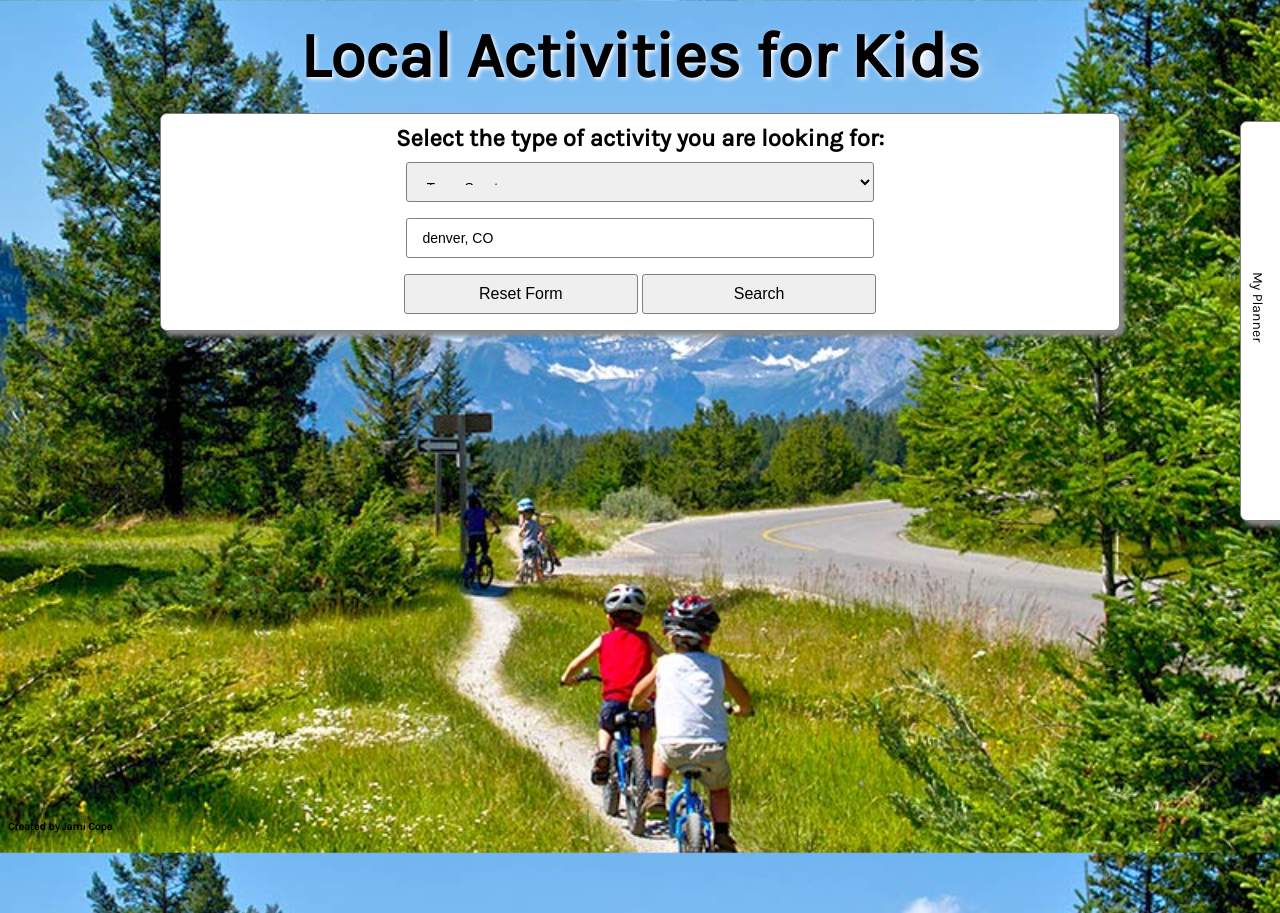
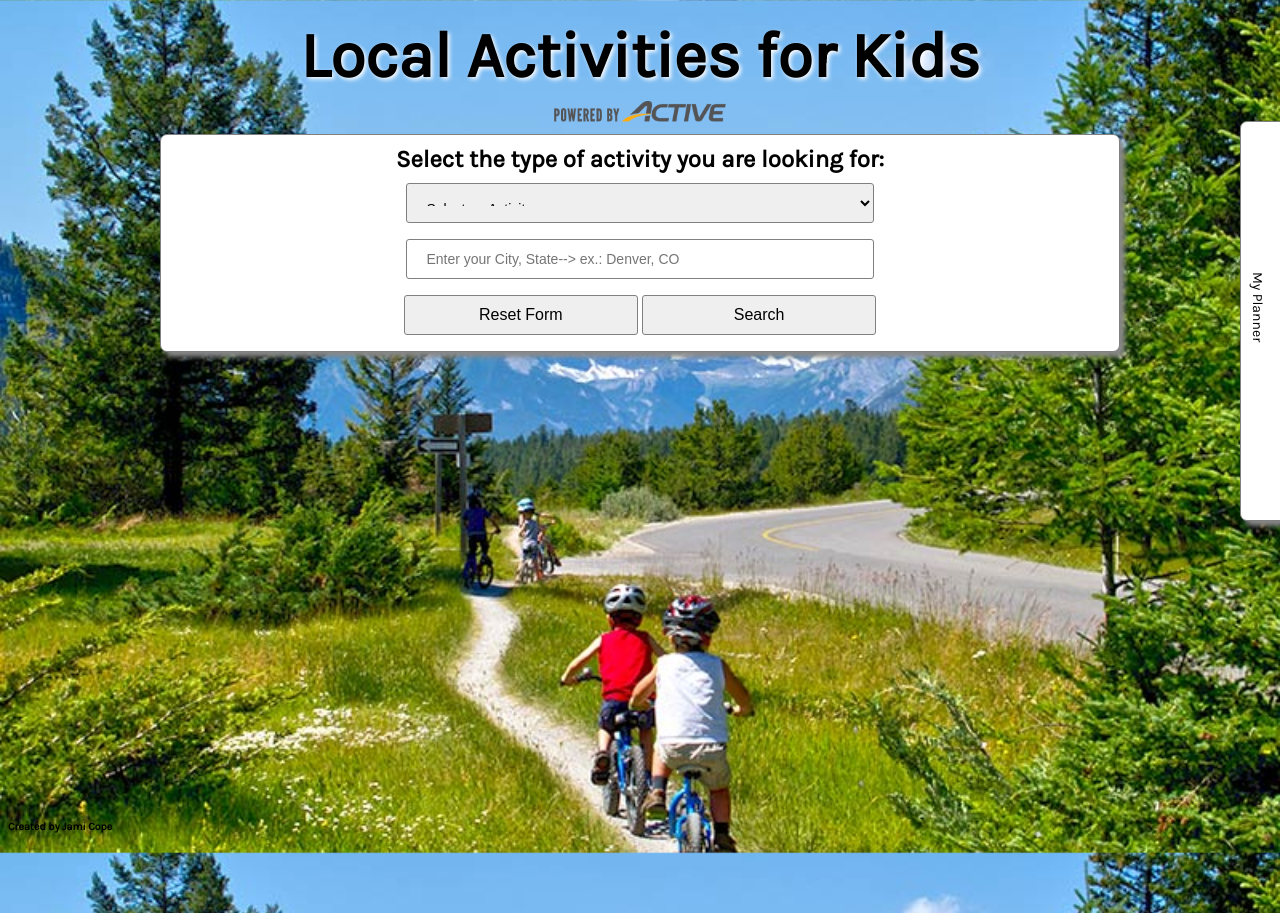
Before and after one commit to jamicope/node-capstone-kids-activity-search-active, a website: page public/index.html in a window 1280 px wide. Drawn offline with nearby package versions, Linux system fonts and the light colour scheme; no server answers.

Commit message:
active attribution

```diff
--- a/public/index.html
+++ b/public/index.html
@@ -17,6 +17,7 @@
                 <div class="row">
                     <div class="col-12 orange">
                         <h1>Local Activities for Kids</h1>
+                        <img src="images/power-by-active.png">
                     </div>
                 </div>
             </header>
@@ -27,8 +28,8 @@
                     <h2>Select the type of activity you are looking for:</h2>
 
                     <select name="activity" id="activity">
-                       <option value="" >Select an Activity</option>
-                        <option value="Team Sports" selected="selected">Team Sports</option>
+                        <option value="" selected="selected">Select an Activity</option>
+                        <option value="Team Sports">Team Sports</option>
                        <option value="Individual Sports">Individual Sports</option>
                        <option value="Youth Camps">Youth Camps</option>
                        <option value="ParksandRecreation">Parks and Recreation</option>
@@ -39,13 +40,14 @@
                        <option value="Outdoor Adventure">Outdoor Adventure</option>
                    </select>
 
-                    <input type="text" name="cityState" id="cityState" placeholder=" Enter your City, State--> ex.: Denver, CO" value="denver, CO">
+                    <input type="text" name="cityState" id="cityState" placeholder=" Enter your City, State--> ex.: Denver, CO">
                     <button class="reset" onClick="window.location.reload()">Reset Form</button>
                     <button id="submit" onClick="" class="reset">Search</button>
                 </form>
             </section>
             <section class="results col-12 results-field">
-                <p>Search Results</p>
+                <p class="results">Search Results</p>
+                <p class="instructions">Click on the plus sign to add an activity to your planner</p>
                 <ul class="display-results">
                 </ul>
             </section>
--- a/public/styles.css
+++ b/public/styles.css
@@ -20,6 +20,10 @@ body {
     margin: 0;
     padding: 0;
     height: 100%;
+}
+
+body .orange {
+    text-align: center;
 }
 
 #container {
@@ -171,7 +175,7 @@ button:active {
     right: -160px;
     top: 105px;
     width: 200px;
-    height: 800px;
+    height: 400px;
     overflow-x: auto;
 }
 
```
Also changed, not shown: README.md, public/images/power-by-active.png (added).
